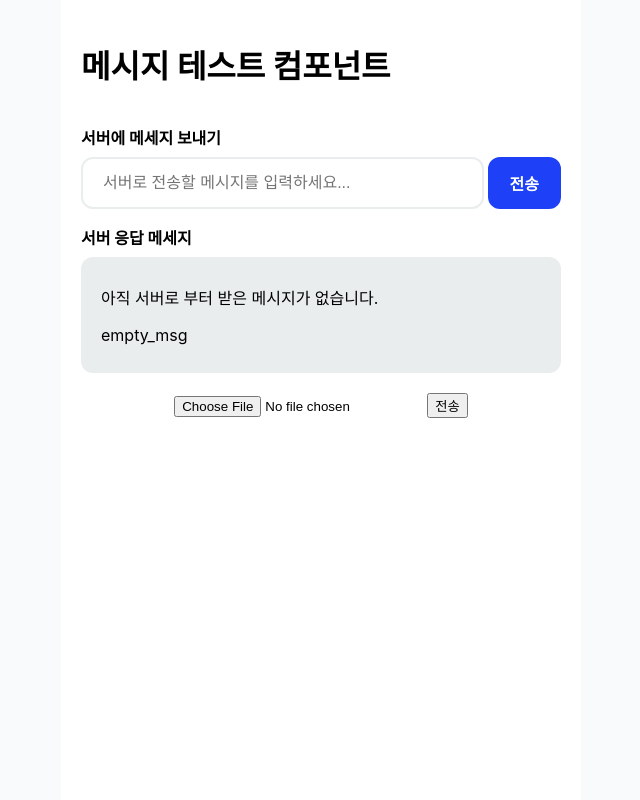
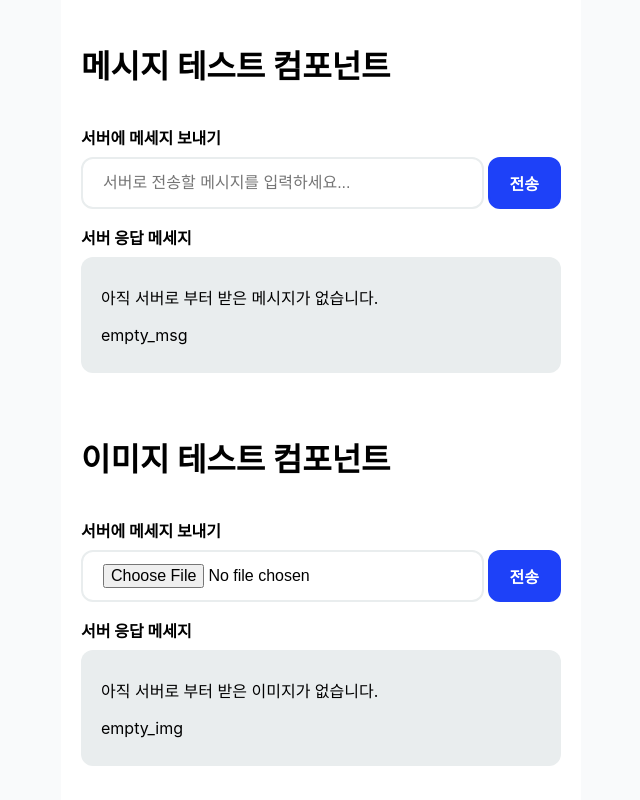
Before and after one commit to qqaazz0222/BloggingSupporter, a React (Create React App) app in the folder FrontEnd/: page / in a window 1280 px wide. Shown: the whole page, without its empty margins (319-959 px from the left). Built offline with nearby package versions, Linux system fonts and the light colour scheme.

Commit message:
추가 : 이미지 업로딩 기능 구현

```diff
--- a/FrontEnd/src/App.js
+++ b/FrontEnd/src/App.js
@@ -1,13 +1,12 @@
 import "./App.css";
 import Msgtest from "./components/Msgtest";
-// import Imgtest from "./components/Imgtest";
-import Test from "./components/Test";
+import Imgtest from "./components/Imgtest";
 
 function App() {
     return (
         <div className="App">
             <Msgtest />
-            <Test />
+            <Imgtest />
         </div>
     );
 }
--- a/FrontEnd/src/components/Imgtest.js
+++ b/FrontEnd/src/components/Imgtest.js
@@ -1,46 +1,44 @@
 import React, { useState } from "react";
+import axios from "axios";
 
 function Imgtest() {
     const [img, setImg] = useState(null);
-    const [returnedImg, setReturnedImg] = useState({
-        img: "아직 서버로 부터 받은 이미지가 없습니다.",
+    const [returnedimg, setReturnedimg] = useState({
+        msg: "아직 서버로 부터 받은 이미지가 없습니다.",
         state: "empty_img",
     });
 
     function submitimg(e) {
         e.preventDefault();
-        fetch("http://localhost:3001/sendimg", {
-            method: "POST",
-        })
-            .then((response) => response.json())
-            .then((response) => {
-                setReturnedImg(response);
-                setImg(null);
-            });
+        const formData = new FormData();
+        formData.append("image", img);
+        formData.append("filename", img.name);
+        axios.post("http://localhost:3001/sendimg", formData).then((res) => {
+            console.log(res);
+            setReturnedimg(res.data);
+        });
     }
 
-    function handleimg(e) {
-        setImg(e.target.files[0]);
-    }
     return (
         <div className="imgtest">
             <h1>이미지 테스트 컴포넌트</h1>
             <p>서버에 메세지 보내기</p>
             <form onSubmit={(e) => submitimg(e)}>
                 <input
-                    onChange={(e) => handleimg(e)}
                     id="img"
-                    value={img.img}
                     type="file"
                     accept="image/*"
-                    placeholder="서버로 전송할 이미지를 입력하세요..."
-                ></input>
-                <button>전송</button>
+                    onChange={(event) => {
+                        console.log(event.target.files[0]);
+                        setImg(event.target.files[0]);
+                    }}
+                />
+                <button type="submit">전송</button>
             </form>
             <p>서버 응답 메세지</p>
             <div className="return">
-                <p>{returnedImg.img}</p>
-                <p>{returnedImg.state}</p>
+                <p>{returnedimg.msg}</p>
+                <p>{returnedimg.state}</p>
             </div>
         </div>
     );
```
Also changed, not shown: 2 other files (tests, documents, lock files or other folders).
